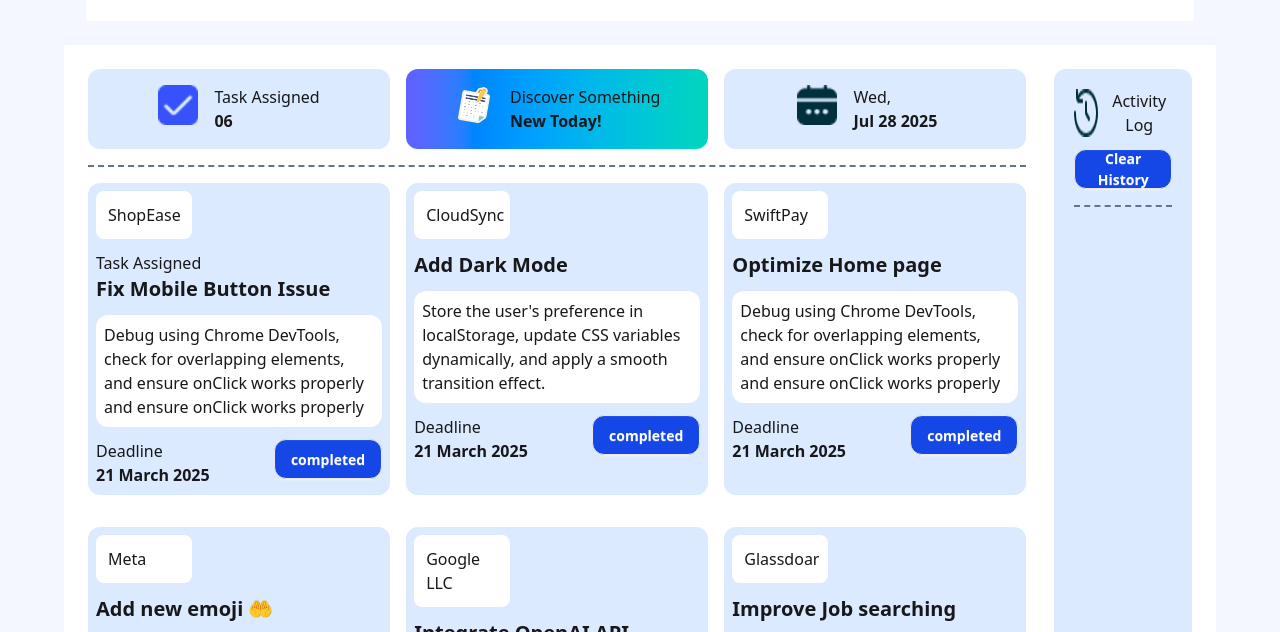
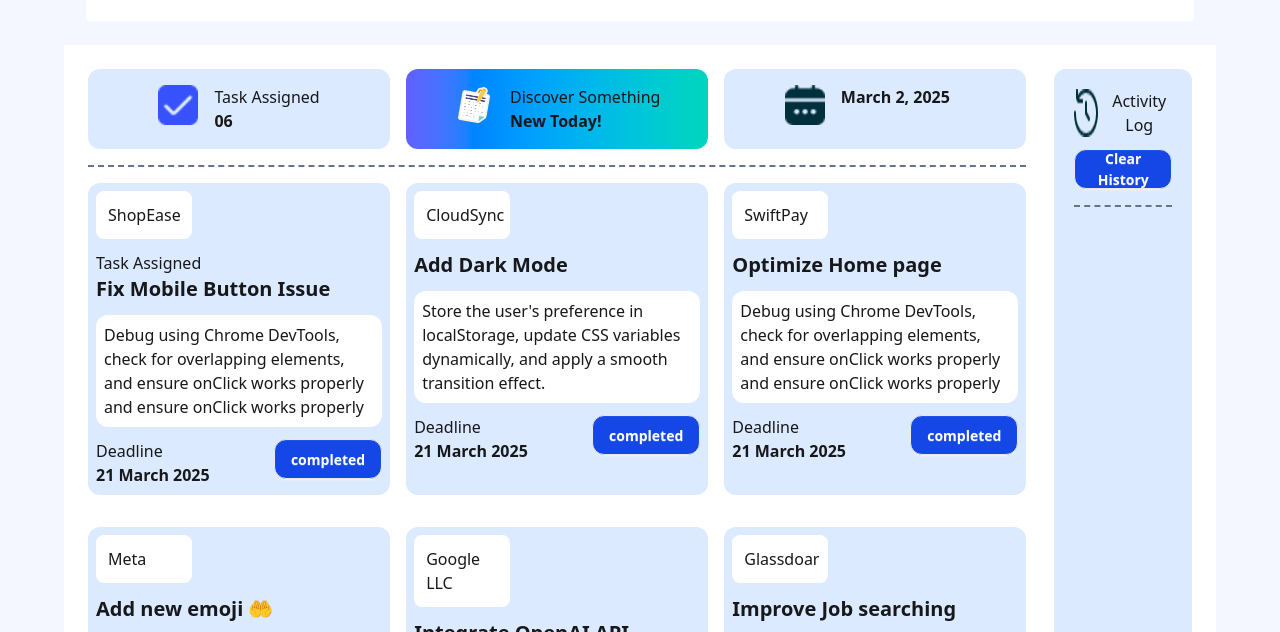
Before and after one commit to rimond12/assign-5, a plain HTML site: page index.html in a window 1280 px wide. Shown: the part 103-735 px from the top of the page. Drawn offline with nearby package versions, Linux system fonts and the light colour scheme.

Commit message:
added new changes tags

```diff
--- a/index.html
+++ b/index.html
@@ -26,7 +26,7 @@
             </div>
         </nav>
     </header>
-    <main class="max-w-9/10 mx-auto p-6 bg-white ">
+    <main class="max-w-9/10 mx-auto p-6 bg-white">
         <div class="full-container mx-auto flex  justify-between gap-7 ">
             <!-- left section -->
             <!-- left up section -->
@@ -53,8 +53,7 @@
             <div class="flex gap-4 justify-center rounded-xl bg-blue-100 p-4">
                 <img class="w-10 h-10" src="assets/calender.png" alt="">
                 <div>
-                    <p>Wed,</p>
-                    <h2 class="font-bold">Jul 28 2025</h2>
+                    <p id="date-day" class="font-bold "></p>
                 </div>
                 <div></div>
             </div>
--- a/script/index.js
+++ b/script/index.js
@@ -8,6 +8,14 @@ const colors = ["red", "indigo", "lime", "yellow", "purple"];
        document.body.style.backgroundColor = colors[randomColor];
 
     })
+
+    // date
+
+    const today = new Date();
+    const tittles = {week: "long", year: "numeric", month: "long", day: "numeric"};
+    const formateOfDate = today.toLocaleDateString("en-us", tittles);
+
+    document.getElementById("date-day").textContent = formateOfDate;
 
 
     // click buton
@@ -53,6 +61,7 @@ const colors = ["red", "indigo", "lime", "yellow", "purple"];
 
     activityContainer.appendChild(newDiv);
 
+
     }))
 
 
@@ -64,5 +73,5 @@ const colors = ["red", "indigo", "lime", "yellow", "purple"];
 
 
     document.getElementById("new-page").addEventListener("click",function(){
-        window.location.href = "./newpage.html";
+        window.location.href = "newpage.html";
     })
--- a/script/newPage.js
+++ b/script/newPage.js
@@ -1,3 +1,4 @@
+
 
 
 document.getElementById("back-button").addEventListener("click",function(){
```
